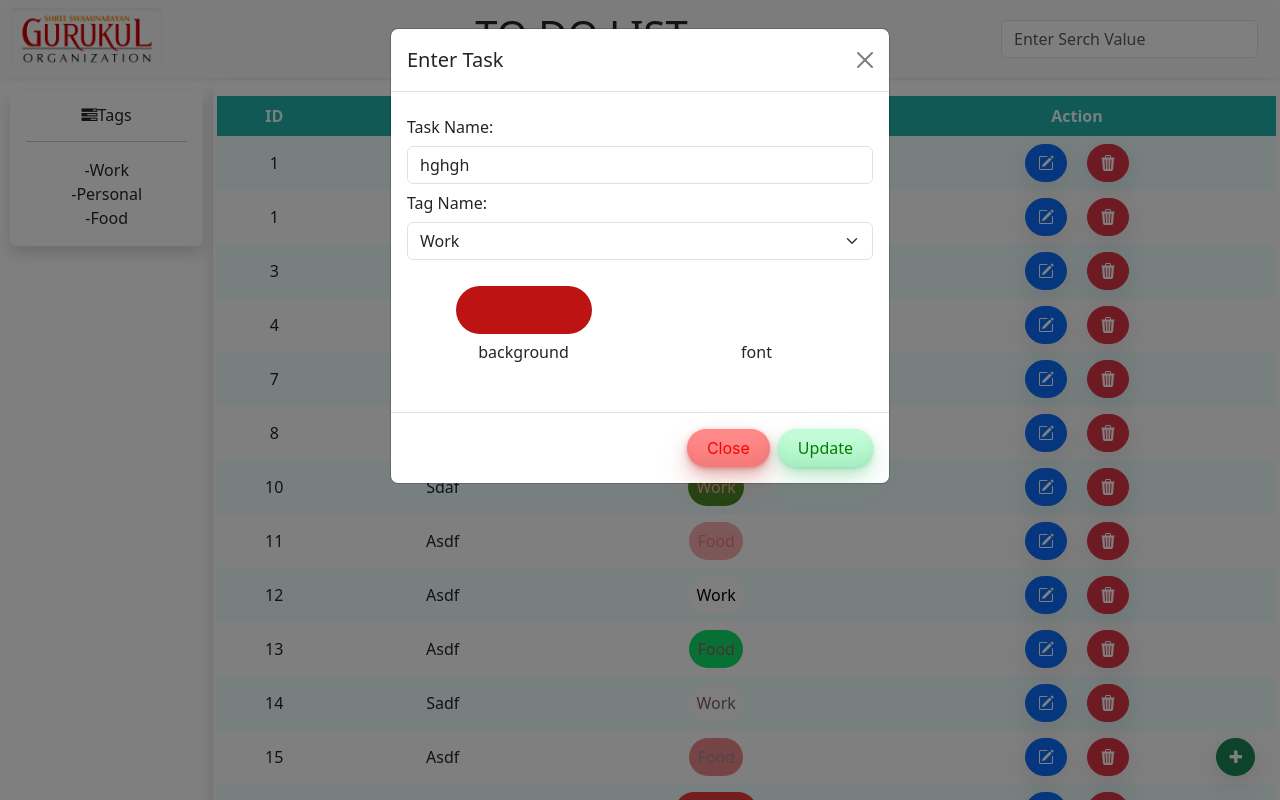
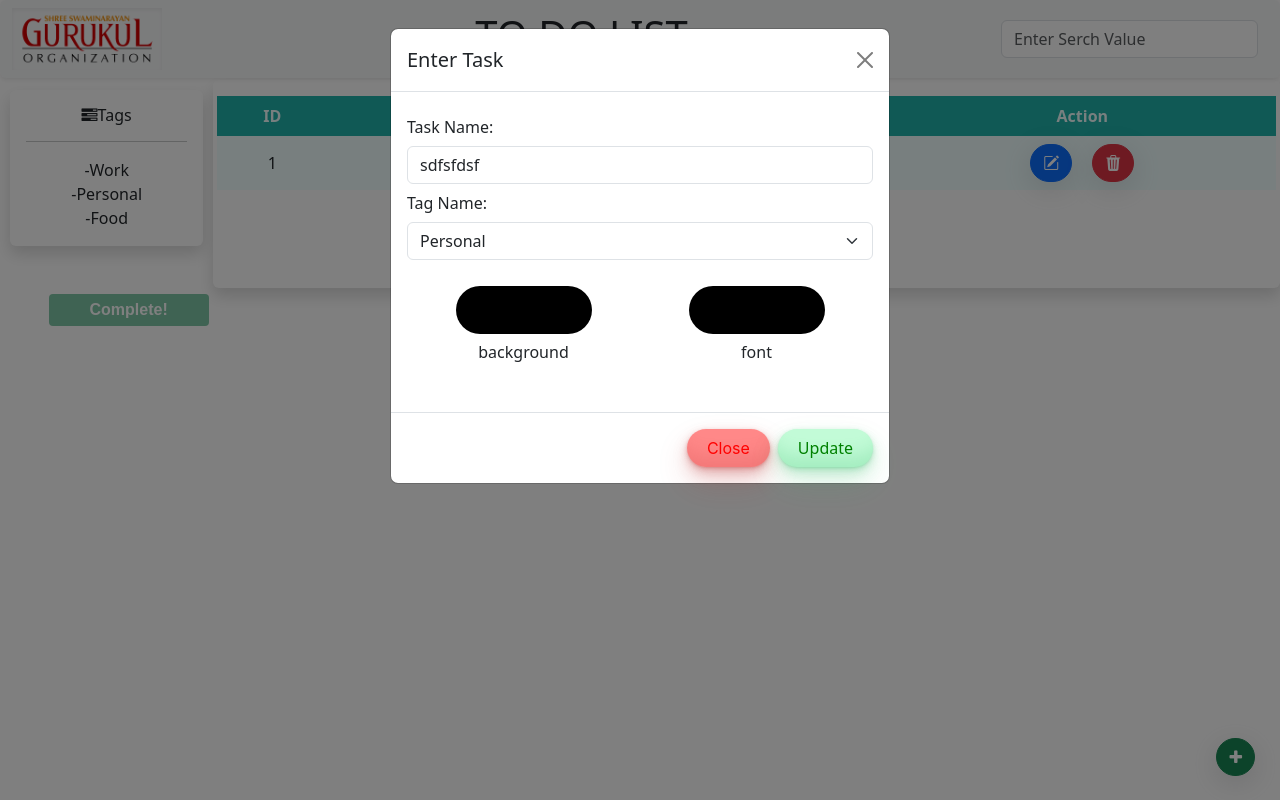
Before and after one commit to ankitdomadiya/todo, an Angular app: page /user in a window 1280 px wide. Both pictures are taken after a click on the button 1046 px from the left and 163 px from the top of the page. Shown: the top 800 px of the page. Built offline with nearby package versions, Linux system fonts and the light colour scheme; data requests are answered from the project's data file.

Commit message:
dublicate-removal

```diff
--- a/db.json
+++ b/db.json
@@ -1,128 +1,9 @@
 {
   "user": [
     {
-      "name": "hghgh",
-      "color1": "#be1313",
-      "color2": "#ffffff",
-      "tag": "Work",
+      "name": "sdfsfdsf",
+      "tag": "Personal",
       "id": 1
-    },
-    {
-      "name": "hghgh",
-      "color1": "#000000",
-      "color2": "#ffffff",
-      "tag": "Work",
-      "id": 1
-    },
-    {
-      "name": "fdd",
-      "tag": "Personal",
-      "id": 3
-    },
-    {
-      "name": "ds",
-      "tag": "Food",
-      "color1": "#cc5c5c",
-      "color2": "#ffffff",
-      "id": 4
-    },
-    {
-      "name": "asdf",
-      "tag": "Work",
-      "color1": "#fbff00",
-      "color2": "#ff0000",
-      "id": 7
-    },
-    {
-      "color1": "#a92323",
-      "color2": "#816e6e",
-      "name": "adsf",
-      "tag": "Work",
-      "id": 8
-    },
-    {
-      "name": "sdaf",
-      "tag": "Work",
-      "color2": "#f0b7b7",
-      "color1": "#478a24",
-      "id": 10
-    },
-    {
-      "name": "asdf",
-      "tag": "Food",
-      "color1": "#f8afaf",
-      "color2": "#e87d7d",
-      "id": 11
-    },
-    {
-      "name": "asdf",
-      "tag": "Work",
-      "color1": "#ffffff",
-      "color2": "#000000",
-      "id": 12
-    },
-    {
-      "name": "asdf",
-      "tag": "Food",
-      "color2": "#8f6161",
-      "color1": "#10e06a",
-      "id": 13
-    },
-    {
-      "name": "sadf",
-      "tag": "Work",
-      "color1": "#fcfcfc",
-      "color2": "#7b6060",
-      "id": 14
-    },
-    {
-      "name": "asdf",
-      "tag": "Food",
-      "color1": "#ec8888",
-      "color2": "#9c8e9f",
-      "id": 15
-    },
-    {
-      "name": "asdf",
-      "tag": "Personal",
-      "color1": "#ea3939",
-      "color2": "#097efb",
-      "id": 16
-    },
-    {
-      "name": "asdf",
-      "tag": "Personal",
-      "color1": "#b81e1e",
-      "color2": "#ffffff",
-      "id": 17
-    },
-    {
-      "name": "sadf",
-      "tag": "Personal",
-      "color1": "#fffafa",
-      "color2": "#9c6d6d",
-      "id": 18
-    },
-    {
-      "name": "asdf",
-      "tag": "Personal",
-      "color2": "#dd6e6e",
-      "color1": "#b04545",
-      "id": 19
-    },
-    {
-      "name": "dsaf",
-      "tag": "Work",
-      "color2": "#ffffff",
-      "color1": "#551111",
-      "id": 20
-    },
-    {
-      "name": "fasd",
-      "tag": "Work",
-      "color1": "#ae7575",
-      "color2": "#1c384a",
-      "id": 21
     }
   ]
 }
--- a/src/app/api/users.service.ts
+++ b/src/app/api/users.service.ts
@@ -9,47 +9,47 @@ export class UsersService {
   constructor(private http: HttpClient) { }
 
 
- httpHeaders = new HttpHeaders(
-  {
-    'content-type' : 'application/json',
-    'Authorization' : 'ok',
-    'settimeout' : '10'
-  }
- )
+  httpHeaders = new HttpHeaders(
+    {
+      'content-type': 'application/json',
+      'Authorization': 'ok',
+      'settimeout': '10'
+    }
+  )
 
 
   userUrl = 'http://localhost:3000/user';
 
   // ###################### post api #############################
 
-  addUsers(body: UserDetails){
+  addUsers(body: UserDetails) {
     return this.http.post(this.userUrl, body);
   }
 
   // ############## Get Api ##############
 
-  getAllUsers(){
-    return this.http.get<Array<UserDetails>>(this.userUrl,{headers:this.httpHeaders});
+  getAllUsers() {
+    return this.http.get<Array<UserDetails>>(this.userUrl, { headers: this.httpHeaders });
   }
 
   // ######### put api ##############
 
-  updateUserData(body:any){
+  updateUserData(body: any) {
     return this.http.put(`${this.userUrl}/${body.id}`, body);
   }
 
   // ########## Delete Api ################
 
-  deleteUser(id: any){
+  deleteUser(id: any) {
     return this.http.delete(`${this.userUrl}/${id}`);
   }
 
 }
 
-export class UserDetails{
+export class UserDetails {
   id?: number;
-  name?: string;
+  name!: string;
   tag?: string;
- color1?: string;
- color2?:string;
+  color1?: string;
+  color2?: string;
 }
--- a/src/app/user/user.component.html
+++ b/src/app/user/user.component.html
@@ -22,7 +22,13 @@
             <div>-Work</div>
             <div>-Personal</div>
             <div>-Food</div>
+
           </div>
+        </div>
+        <!-- ########### add button for complete and incomplete ######### -->
+        <div class="checkbox-wrapper-10">
+          <input class="tgl tgl-flip" id="cb5" type="checkbox" checked />
+          <label class="tgl-btn" data-tg-off="Incomplete" data-tg-on="Complete!" for="cb5"></label>
         </div>
       </div>
 
@@ -71,12 +77,12 @@
           <form>
             <div class="mb-3">
               <label for="recipient-name" class="col-form-label">Task Name:</label>
-              <input type="text" class="form-control" name="UserDetailsName" [(ngModel)]="UserDetails.name">
+              <input type="text" class="form-control" name="UserDetailsName" [(ngModel)]="userDetails.name">
 
               <!-- ####################### selector ####################### -->
               <label for="recipient-name" class="col-form-label">Tag Name:</label>
               <select class="form-select" aria-label="Default select example " name="UserDetailsTag"
-                [(ngModel)]="UserDetails.tag">
+                [(ngModel)]="userDetails.tag">
                 <option value="Work" selected>Work</option>
                 <option value="Personal">Personal</option>
                 <option value="Food">Food</option>
@@ -85,11 +91,11 @@
               <!-- ####################### insert color ######### -->
               <div class="d-flex justify-content-around">
                 <div>
-                  <input type="color" class="glow-on-hover" name="one" [(ngModel)]="UserDetails.color1">
+                  <input type="color" class="glow-on-hover" name="one" [(ngModel)]="userDetails.color1">
                   <p class="text-center">background</p>
                 </div>
                 <div>
-                  <input type="color" class="glow-on-hover" name="two" [(ngModel)]="UserDetails.color2">
+                  <input type="color" class="glow-on-hover" name="two" [(ngModel)]="userDetails.color2">
                   <p class="text-center">font</p>
                 </div>
               </div>
--- a/src/app/user/user.component.scss
+++ b/src/app/user/user.component.scss
@@ -343,3 +343,114 @@
         background-position: 0 0;
     }
 }
+
+
+
+// ################ for complele and incomplete button ##################
+
+.checkbox-wrapper-10 .tgl {
+    display: none;
+
+  }
+  .checkbox-wrapper-10 .tgl,
+  .checkbox-wrapper-10 .tgl:after,
+  .checkbox-wrapper-10 .tgl:before,
+  .checkbox-wrapper-10 .tgl *,
+  .checkbox-wrapper-10 .tgl *:after,
+  .checkbox-wrapper-10 .tgl *:before,
+  .checkbox-wrapper-10 .tgl + .tgl-btn {
+    box-sizing: border-box;
+  }
+  .checkbox-wrapper-10 .tgl::-moz-selection,
+  .checkbox-wrapper-10 .tgl:after::-moz-selection,
+  .checkbox-wrapper-10 .tgl:before::-moz-selection,
+  .checkbox-wrapper-10 .tgl *::-moz-selection,
+  .checkbox-wrapper-10 .tgl *:after::-moz-selection,
+  .checkbox-wrapper-10 .tgl *:before::-moz-selection,
+  .checkbox-wrapper-10 .tgl + .tgl-btn::-moz-selection,
+  .checkbox-wrapper-10 .tgl::selection,
+  .checkbox-wrapper-10 .tgl:after::selection,
+  .checkbox-wrapper-10 .tgl:before::selection,
+  .checkbox-wrapper-10 .tgl *::selection,
+  .checkbox-wrapper-10 .tgl *:after::selection,
+  .checkbox-wrapper-10 .tgl *:before::selection,
+  .checkbox-wrapper-10 .tgl + .tgl-btn::selection {
+    background: none;
+  }
+  .checkbox-wrapper-10 .tgl + .tgl-btn {
+    outline: 0;
+    display: block;
+    width: 10em;
+    height: 2em;
+    margin-left: 20%;
+
+    cursor: pointer;
+    -webkit-user-select: none;
+       -moz-user-select: none;
+        -ms-user-select: none;
+            user-select: none;
+  }
+  .checkbox-wrapper-10 .tgl + .tgl-btn:after,
+  .checkbox-wrapper-10 .tgl + .tgl-btn:before {
+    position: relative;
+    display: block;
+    content: "";
+    width: 50%;
+    height: 100%;
+  }
+  .checkbox-wrapper-10 .tgl + .tgl-btn:after {
+    left: 0;
+  }
+  .checkbox-wrapper-10 .tgl + .tgl-btn:before {
+    display: none;
+  }
+  .checkbox-wrapper-10 .tgl:checked + .tgl-btn:after {
+    left: 50%;
+  }
+
+  .checkbox-wrapper-10 .tgl-flip + .tgl-btn {
+    padding: 2px;
+    transition: all 0.2s ease;
+    font-family: sans-serif;
+    perspective: 100px;
+  }
+  .checkbox-wrapper-10 .tgl-flip + .tgl-btn:after,
+  .checkbox-wrapper-10 .tgl-flip + .tgl-btn:before {
+    display: inline-block;
+    transition: all 0.4s ease;
+    width: 100%;
+    text-align: center;
+    position: absolute;
+    line-height: 2em;
+    font-weight: bold;
+    color: #fff;
+    position: absolute;
+    top: 0;
+    left: 0;
+    -webkit-backface-visibility: hidden;
+            backface-visibility: hidden;
+    border-radius: 4px;
+  }
+  .checkbox-wrapper-10 .tgl-flip + .tgl-btn:after {
+    content: attr(data-tg-on);
+    background: #02C66F;
+    transform: rotateY(-180deg);
+  }
+  .checkbox-wrapper-10 .tgl-flip + .tgl-btn:before {
+    background: #FF3A19;
+    content: attr(data-tg-off);
+  }
+  .checkbox-wrapper-10 .tgl-flip + .tgl-btn:active:before {
+    transform: rotateY(-20deg);
+  }
+  .checkbox-wrapper-10 .tgl-flip:checked + .tgl-btn:before {
+    transform: rotateY(180deg);
+  }
+  .checkbox-wrapper-10 .tgl-flip:checked + .tgl-btn:after {
+    transform: rotateY(0);
+    left: 0;
+    background: #7FC6A6;
+  }
+  .checkbox-wrapper-10 .tgl-flip:checked + .tgl-btn:active:after {
+    transform: rotateY(20deg);
+  }
--- a/src/app/user/user.component.ts
+++ b/src/app/user/user.component.ts
@@ -12,34 +12,57 @@ export class UserComponent {
 
   userData: Array<UserDetails> = new Array<UserDetails>();
   FilterEmployeeDetails: Array<UserDetails> = new Array<UserDetails>();
-  UserDetails!: UserDetails;
+  userDetails!: UserDetails;
   updateData: boolean = false;
   searchValue!: string;
 
   isShow: boolean = false;
+  isDuplicate:boolean = false;
 
-
-  constructor(private Api: UsersService, private toastr: ToastrService, @Inject(DOCUMENT) private document: Document) { }
+  constructor(private Api: UsersService, private toastr: ToastrService,) { }
 
   ngOnInit(): void {
-    this.UserDetails = new UserDetails();
+
+    this.userDetails = new UserDetails();
     this.fetchUser();
+  }
+
+  duplicateRemove() {
+    if(this.userData.length > 0){
+      for (let item of this.userData) {
+        if(item.name == this.userDetails.name){
+          this.isDuplicate = false;
+        }
+        else{
+          this.isDuplicate = true;
+        }
+      }
+    }
+    else{
+      this.isDuplicate = true;
+    }
   }
 
   // ############### Add User ##############
   addDetais() {
-    if (this.UserDetails.name) {
-      this.Api.addUsers(this.UserDetails).subscribe({
+    this.duplicateRemove();
+    if (this.isDuplicate) {
+      if (this.userDetails.name) {
+        this.Api.addUsers(this.userDetails).subscribe({
           next: (res) => { this.fetchUser() },
           error: (err) => { console.log(err); },
           complete: () => {
-          this.UserDetails = new UserDetails();
+            this.userDetails = new UserDetails();
             this.toastr.success("Add Data SuccessFully")
           }
         })
       }
       else {
         alert("Enter Details");
+      }
+    }
+    else {
+      this.toastr.warning("Can't Add Duplicate Value")
     }
   }
 
@@ -62,22 +85,22 @@ export class UserComponent {
   // ################# fill data in input field ####################
 
   fullUserData(item: UserDetails) {
-    this.UserDetails = item;
+    this.userDetails = item;
     this.updateData = true;
   }
 
   close() {
     this.updateData = false;
-    this.UserDetails = new UserDetails();
+    this.userDetails = new UserDetails();
   }
 
   // #################### update user ################
 
   updateUser() {
-    this.Api.updateUserData(this.UserDetails).subscribe({
+    this.Api.updateUserData(this.userDetails).subscribe({
       next: (res) => {
         this.fetchUser();
-        this.UserDetails = new UserDetails();
+        this.userDetails = new UserDetails();
         this.updateData = false;
       },
       error: (err) => { console.log(err); },
```
Lines whose indentation alone changed are shown as unchanged.
